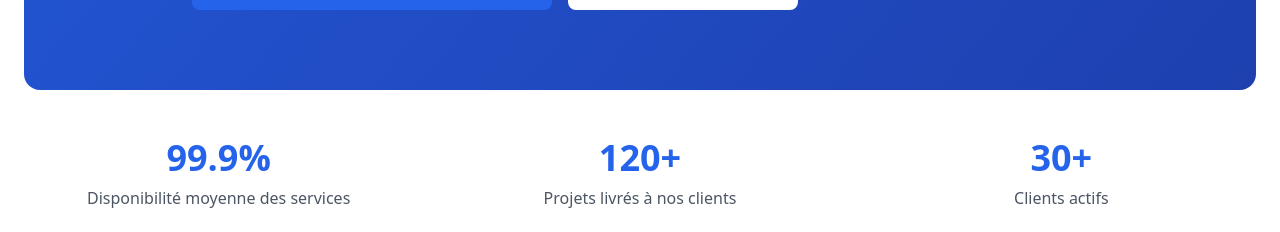
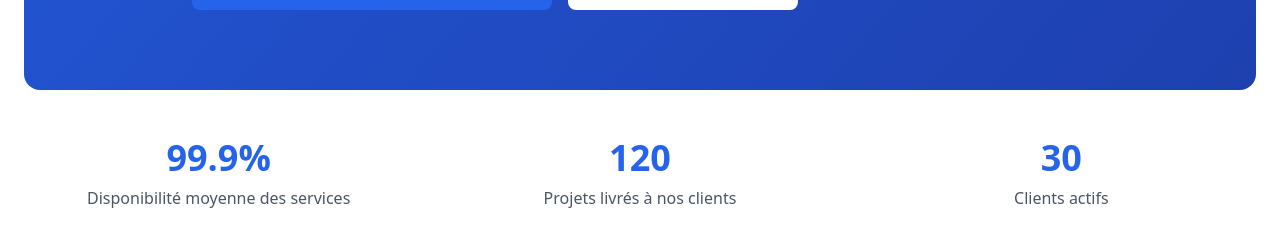
Before and after one commit to LaurentBouquet/siosecure, a React (Vite) app: page / in a window 1280 px wide. Shown: the part 4619-4851 px from the top of the page. Built offline with nearby package versions, Linux system fonts and the light colour scheme.

Commit message:
Petites améliorations de l'affichage

```diff
--- a/src/App.tsx
+++ b/src/App.tsx
@@ -1,4 +1,4 @@
-import { useState, useEffect } from 'react';
+import { useState, useEffect, useRef } from 'react';
 import { Network, Users, Globe, Award, MapPin, Mail, Phone, Linkedin, Twitter, FileText } from 'lucide-react';
 
 function App() {
@@ -60,6 +60,28 @@ function App() {
     // consider the whole day
     d.setHours(23, 59, 59, 999);
     return new Date() > d;
+  };
+
+  // Simple CountUp component (no external lib) - supports integers and one decimal place
+  const CountUp = ({ end, suffix = '', decimals = 0 }: { end: number; suffix?: string; decimals?: number; }) => {
+    const ref = useRef<HTMLSpanElement | null>(null);
+    useEffect(() => {
+      let start: number | null = null;
+      const duration = 800;
+      const step = (timestamp: number) => {
+        if (!start) start = timestamp;
+        const progress = Math.min((timestamp - start) / duration, 1);
+        const current = end * progress;
+        if (ref.current) {
+          ref.current.textContent = decimals === 0 ? Math.round(current).toString() + suffix : current.toFixed(decimals) + suffix;
+        }
+        if (progress < 1) {
+          requestAnimationFrame(step);
+        }
+      };
+      requestAnimationFrame(step);
+    }, [end, suffix, decimals]);
+    return <span ref={ref}></span>;
   };
 
   return (
@@ -453,15 +475,15 @@ function App() {
 
           <div className="grid grid-cols-1 gap-6 md:grid-cols-3 md:gap-8">
             <div className="text-center">
-              <div className="mb-2 text-4xl font-bold text-blue-600">99.9%</div>
+              <div className="mb-2 text-4xl font-bold text-blue-600"><CountUp end={99.9} decimals={1} suffix="%" /></div>
               <p className="text-gray-600">Disponibilité moyenne des services</p>
             </div>
             <div className="text-center">
-              <div className="mb-2 text-4xl font-bold text-blue-600">120+</div>
+              <div className="mb-2 text-4xl font-bold text-blue-600"><CountUp end={120} /></div>
               <p className="text-gray-600">Projets livrés à nos clients</p>
             </div>
             <div className="text-center">
-              <div className="mb-2 text-4xl font-bold text-blue-600">30+</div>
+              <div className="mb-2 text-4xl font-bold text-blue-600"><CountUp end={30} /></div>
               <p className="text-gray-600">Clients actifs</p>
             </div>
           </div>
```
